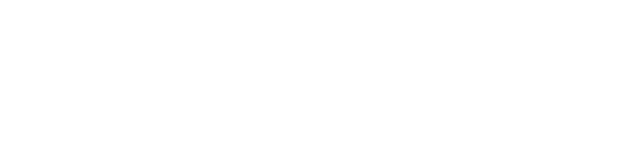
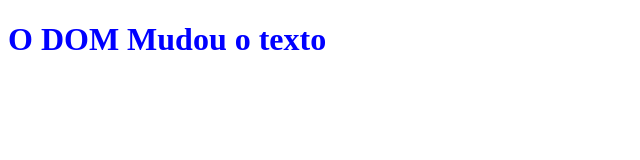
Before and after one commit to felipemello10/ProjetoJS2, a plain HTML site: page index.html in a window 1280 px wide. Shown: the whole page, without its empty margins (0-640 px from the left). Drawn offline with Linux system fonts and the light colour scheme.

Commit message:
feat: DOM

```diff
--- a/indez.html
+++ b/index.html
@@ -8,6 +8,9 @@
     <title>Projeto</title>
 </head>
 <body>
+    <h1 id="titulo">Titulo Original</h1>
+
+
     <!-- JS EXTERNO -->
     <script src="./src/js/script.js"></script>
 </body>
--- a/src/js/script.js
+++ b/src/js/script.js
@@ -33,3 +33,12 @@
 console.log(precoFinal);
 //`` - template string - concatenação
 console.log(`R$ ${precoFinal.toFixed(2)}`);
+
+
+//DOM (DOCUMENT OBJECT MODEL)
+
+const Titulo=document.getElementById("titulo")
+
+Titulo.innerText= "O DOM Mudou o texto";
+
+Titulo.style.color="blue";
```
